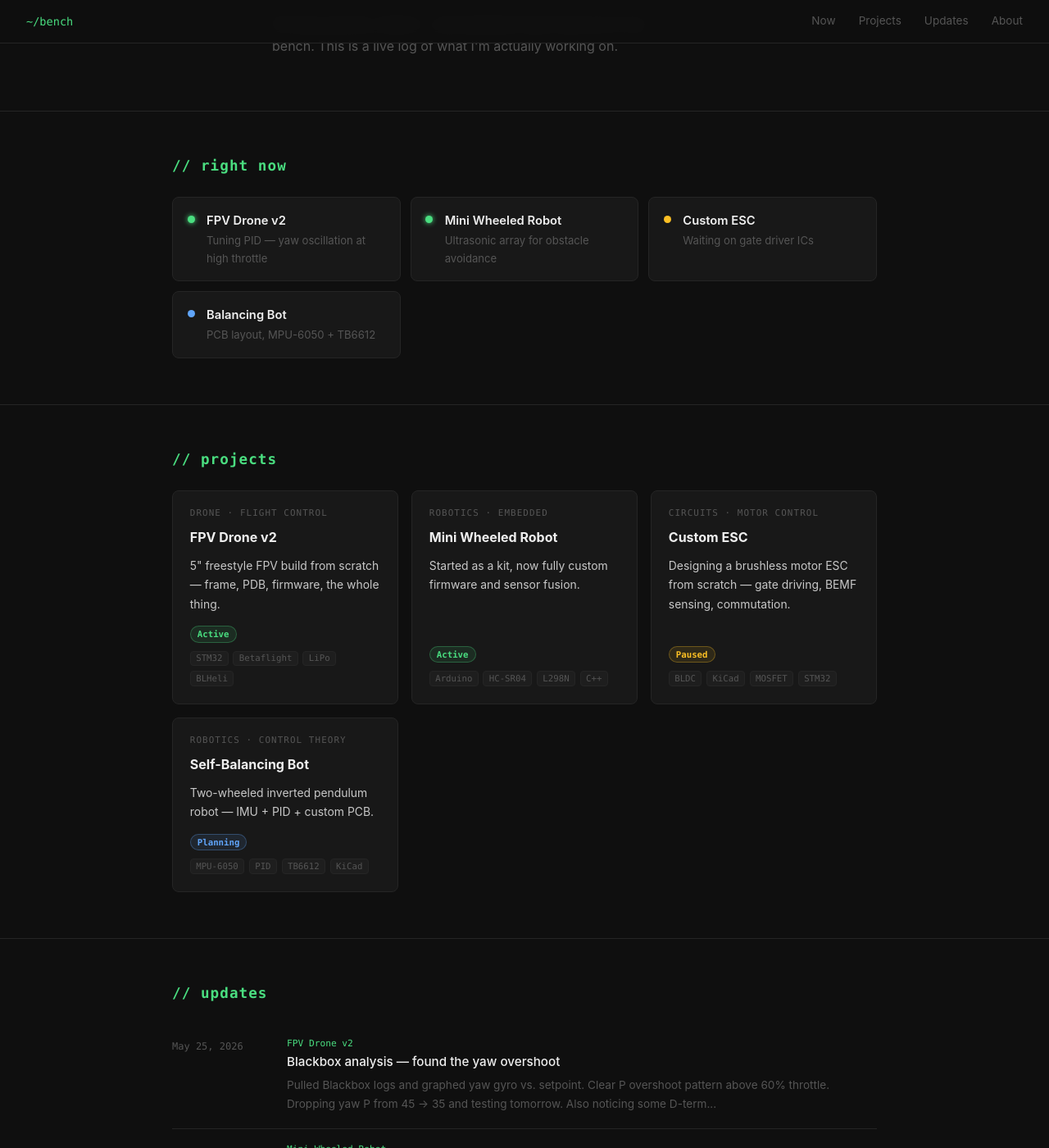
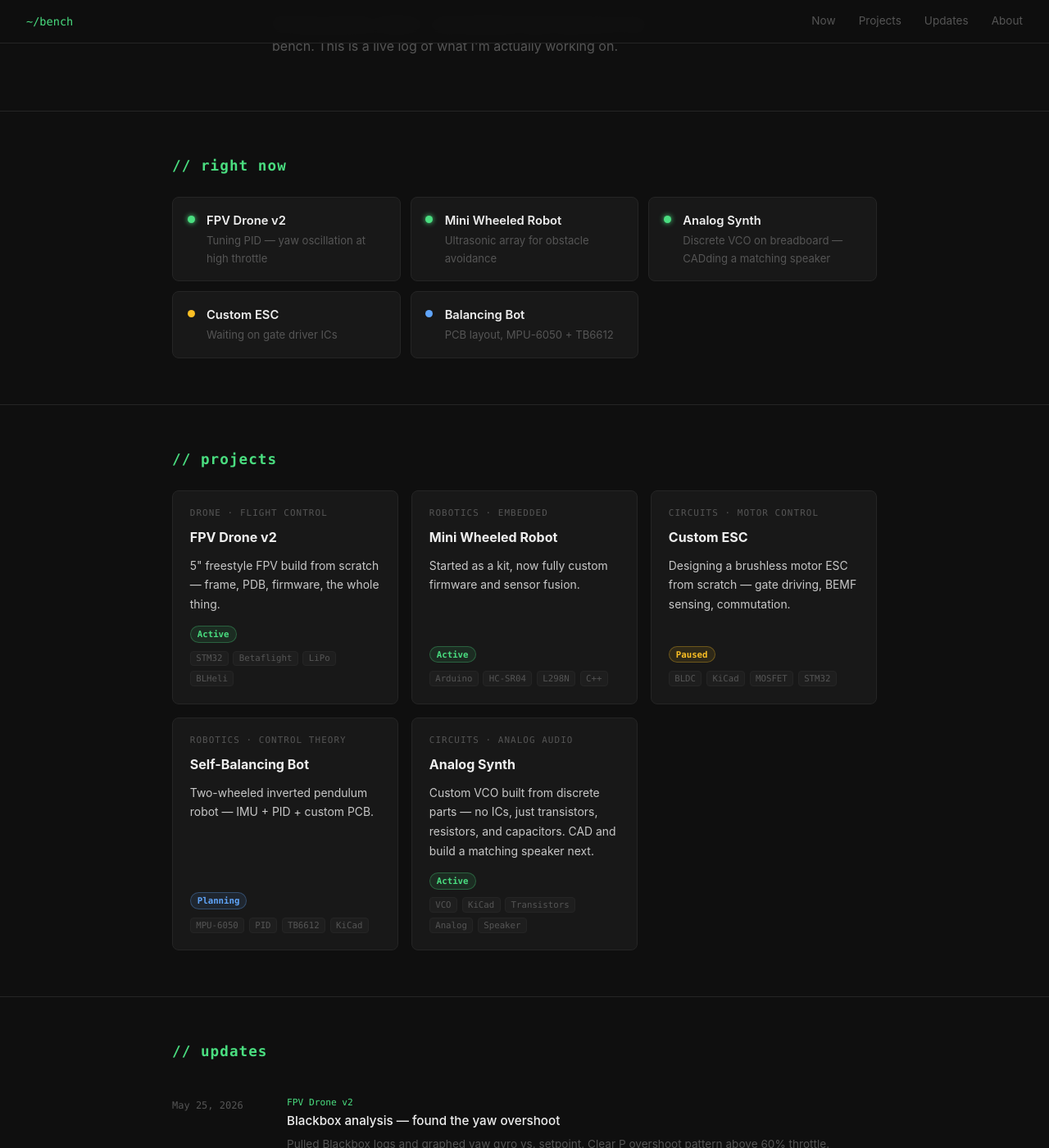
Before and after one commit to lolbruh1234/lolbruh1234.github.io, a Jekyll site: the page built from index.html, in a window 1280 px wide and 1400 px high, scrolled down 300 px. Shown: the whole window at 82% size. Built offline with Jekyll 4.4.1, drawn with Linux system fonts in a browser that asks for light colours.

Commit message:
Add Analog Synth project with discrete VCO build log and photos.
Co-authored-by: Cursor <cursoragent@cursor.com>

```diff
--- /dev/null
+++ b/_projects/analog-synth.md
@@ -0,0 +1,37 @@
+---
+title: "Analog Synth"
+description: "Custom VCO built from discrete parts — no ICs, just transistors, resistors, and capacitors. CAD and build a matching speaker next."
+category: "Circuits · Analog Audio"
+status: active
+order: 5
+tags: [VCO, KiCad, Transistors, Analog, Speaker]
+---
+
+## What it is
+
+An analog synthesizer voice built entirely from bare components — no oscillator chips, no op-amp ICs. The core is a discrete voltage-controlled oscillator: Schmitt trigger inverter stages from transistors, timing set by resistors and capacitors.
+
+Next step is CADding and building a speaker enclosure to match it.
+
+## Current state
+
+Ongoing — breadboard prototype is running. VCO schematic is laid out in KiCad; tuning the Schmitt trigger stage and working toward a stable, controllable pitch. Speaker design not started yet.
+
+## Photos
+
+<div class="img-grid">
+  <img src="/assets/img/analog-synth-breadboard.png" alt="Breadboard prototype with discrete VCO circuit">
+  <img src="/assets/img/analog-synth-vco-schematic.png" alt="KiCad schematic — Schmitt trigger inverter and VCO">
+</div>
+
+## Build log
+
+<div class="log">
+
+<div class="log-entry">
+<div class="log-date">May 25, 2026</div>
+<h4>Breadboard VCO prototype live</h4>
+<p>Discrete Schmitt trigger inverter oscillating on the breadboard. No ICs — just 2N2222s, passives, and a pot for frequency control. Next: tighten up the waveform and start the speaker CAD.</p>
+</div>
+
+</div>
--- a/index.html
+++ b/index.html
@@ -26,6 +26,13 @@ layout: default
         <div>
           <div class="now-name">Mini Wheeled Robot</div>
           <div class="now-sub">Ultrasonic array for obstacle avoidance</div>
+        </div>
+      </div>
+      <div class="now-item">
+        <div class="dot on"></div>
+        <div>
+          <div class="now-name">Analog Synth</div>
+          <div class="now-sub">Discrete VCO on breadboard — CADding a matching speaker</div>
         </div>
       </div>
       <div class="now-item">
```
Also changed, not shown: assets/img/analog-synth-breadboard.png (added), assets/img/analog-synth-vco-schematic.png (added).
